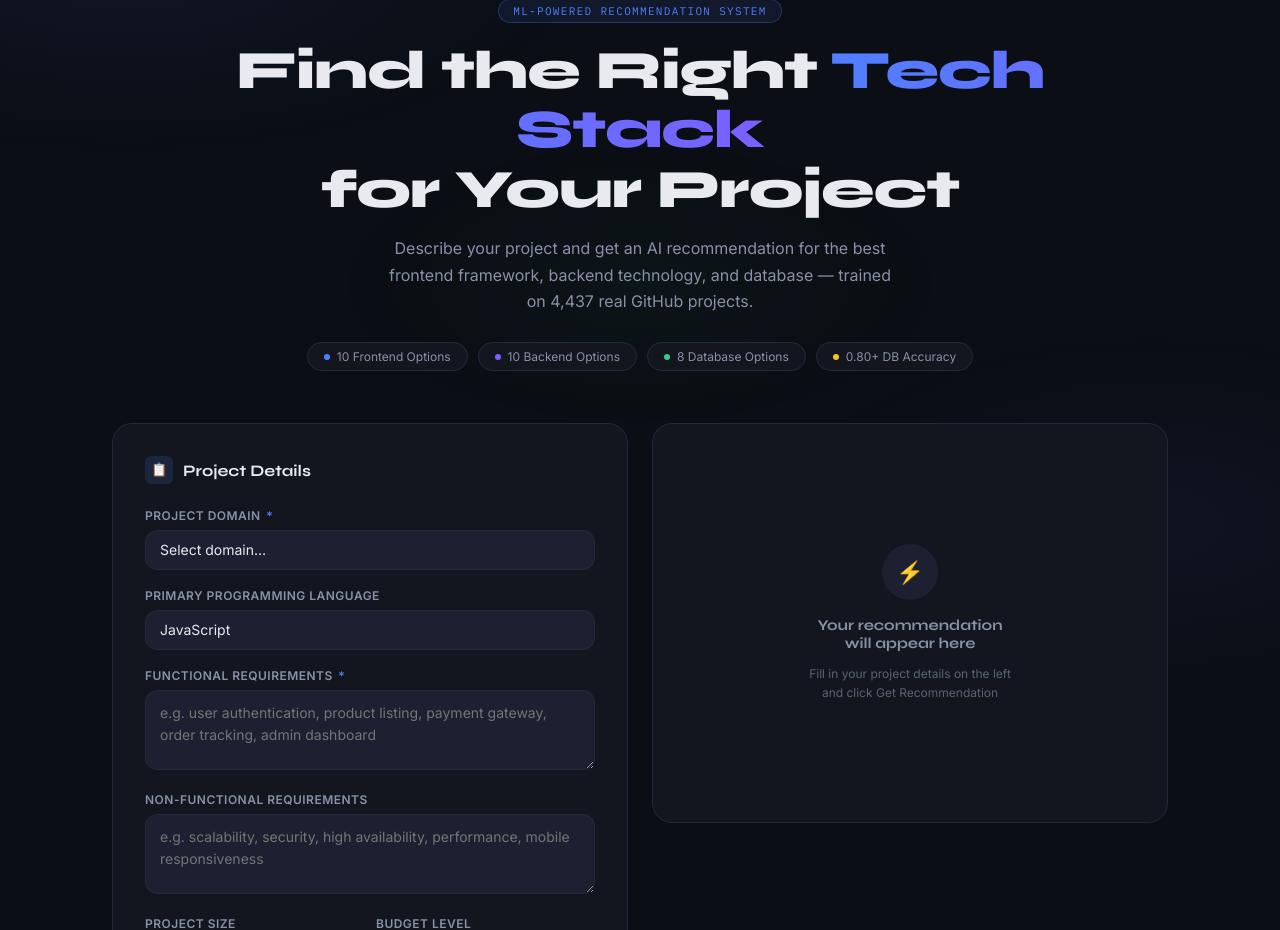
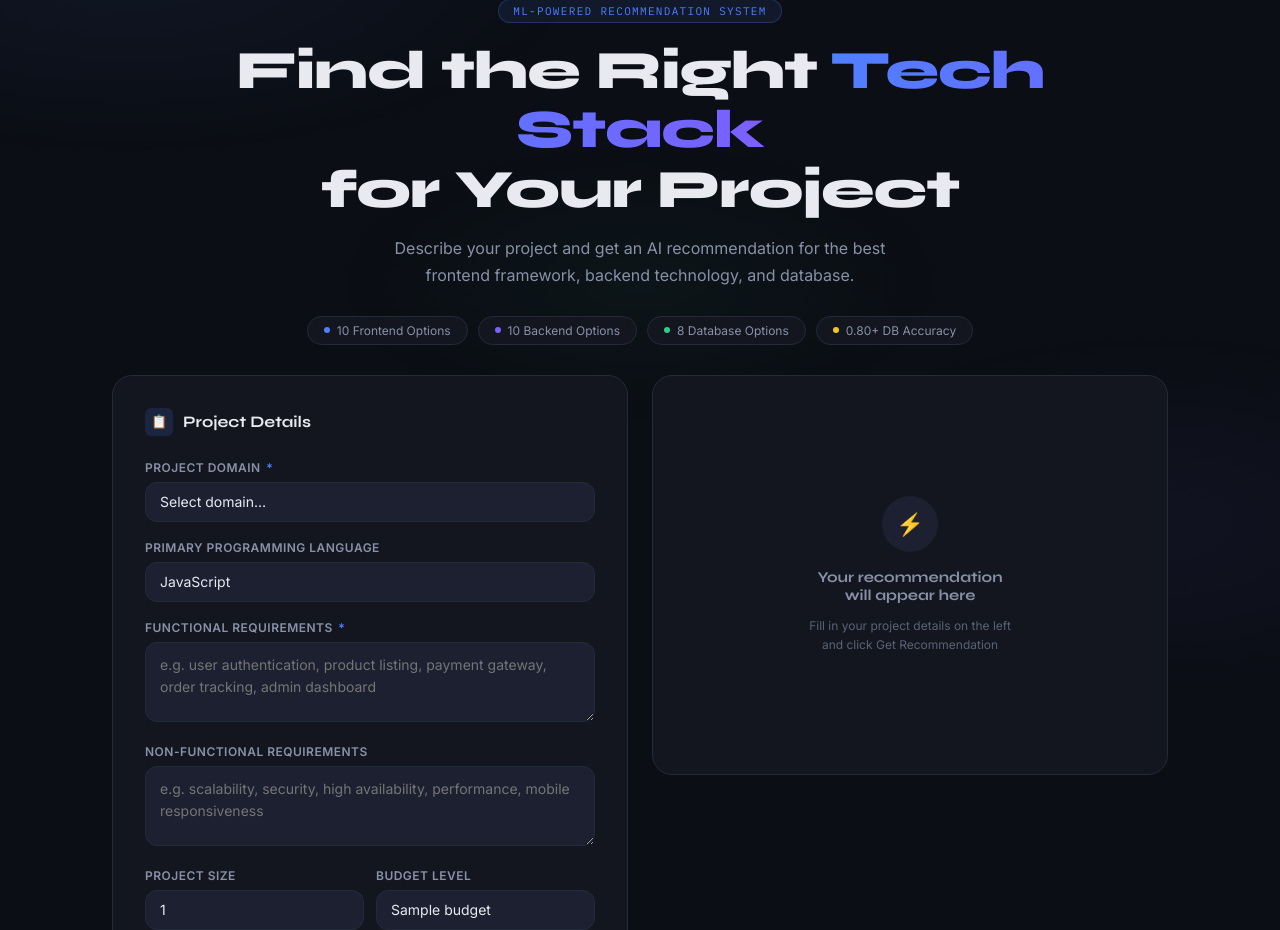
Before and after one commit to KanujanS/StackSense, a Flask app: template templates/index.html in a window 1280 px wide. Shown: the part 116-1046 px from the top of the page. Run offline with Flask 3, Linux system fonts and the light colour scheme; the template is opened without the code that fills it: most values are stand-ins (such as "Sample title", 1, 10 or a date in 2020); parts of the project's set-up code (start-up, migrations or seed data) failed here and were passed over.

Commit message:
Reduce hero section margin and update project description for clarity

```diff
--- a/templates/index.html
+++ b/templates/index.html
@@ -93,7 +93,7 @@ header {
 }
 
 /* ── Hero ────────────────────────────────────────────── */
-.hero { text-align: center; margin-bottom: 52px; }
+.hero { text-align: center; margin-bottom: 30px; }
 .hero-eyebrow {
   display: inline-block;
   font-family: 'IBM Plex Mono', monospace;
@@ -562,7 +562,7 @@ footer span { color: var(--text-dim); }
   <div class="hero">
     <div class="hero-eyebrow">ML-Powered Recommendation System</div>
     <h1>Find the Right <em>Tech Stack</em><br>for Your Project</h1>
-    <p>Describe your project and get an AI recommendation for the best frontend framework, backend technology, and database — trained on 4,437 real GitHub projects.</p>
+    <p>Describe your project and get an AI recommendation for the best frontend framework, backend technology, and database.</p>
     <div class="stats-row">
       <div class="stat-chip"><div class="dot" style="background:var(--fe-color)"></div>10 Frontend Options</div>
       <div class="stat-chip"><div class="dot" style="background:var(--be-color)"></div>10 Backend Options</div>
```
